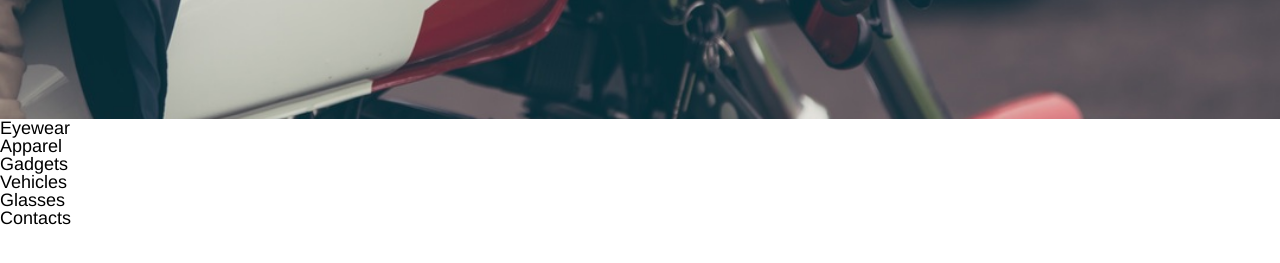
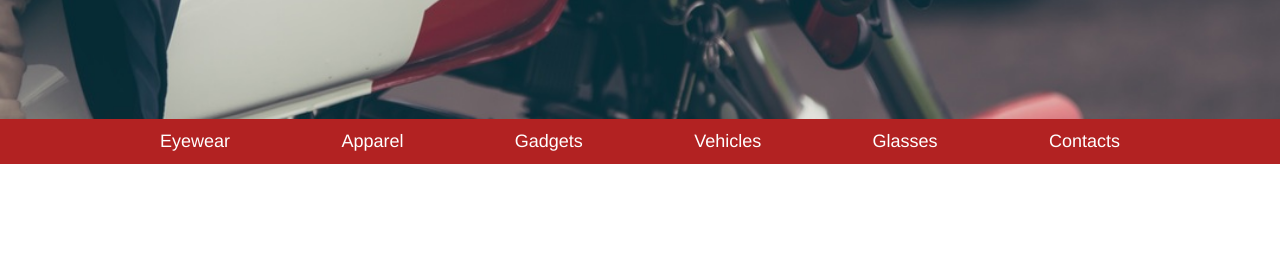
Before and after one commit to brenda-luz/SecretAgentSupply, a plain HTML site: page index.html in a window 1280 px wide. Shown: the part 373-636 px from the top of the page. Drawn offline with Linux system fonts and the light colour scheme.

Commit message:
Add navigation

```diff
--- a/index.html
+++ b/index.html
@@ -25,12 +25,14 @@
       </div>
 
       <nav>
-        <div class="nav-item">Eyewear</div>
-        <div class="nav-item">Apparel</div>
-        <div class="nav-item">Gadgets</div>
-        <div class="nav-item">Vehicles</div>
-        <div class="nav-item">Glasses</div>
-        <div class="nav-item">Contacts</div>
+        <div class="site-container flex">
+          <span>Eyewear</span>
+          <span>Apparel</span>
+          <span>Gadgets</span>
+          <span>Vehicles</span>
+          <span>Glasses</span>
+          <span>Contacts</span>
+        </div>
       </nav>
 
 
--- a/resources/css/style.css
+++ b/resources/css/style.css
@@ -1,6 +1,7 @@
 html, body {
   font-family: Helvetica;
   font-size: 18px;
+  color: #FFF;
 }
 
 .site-container {
@@ -8,10 +9,14 @@ html, body {
   margin: 0 auto;
 }
 
+.flex {
+  display: flex;
+  justify-content: space-between;
+}
+
 /*header*/
 h1 {
   text-transform: uppercase;
-  color: #FFF;
   font-size: 1rem;
   padding-top: 0.66rem;
   padding-bottom: 0.66rem;
@@ -53,13 +58,22 @@ h3 {
   font-size: 1rem;
   font-weight: bold;
   text-transform: uppercase;
-  color: #FFF
 }
 
 h2 {
   font-size: 2rem;
   font-weight: bold;
   text-transform: uppercase;
-  color: #FFF;
   margin-top: 0.25rem;
 }
+
+
+/*navigation*/
+nav {
+  background-color: firebrick;
+  padding: 0.75rem 0;
+}
+
+nav-item {
+
+}
```
